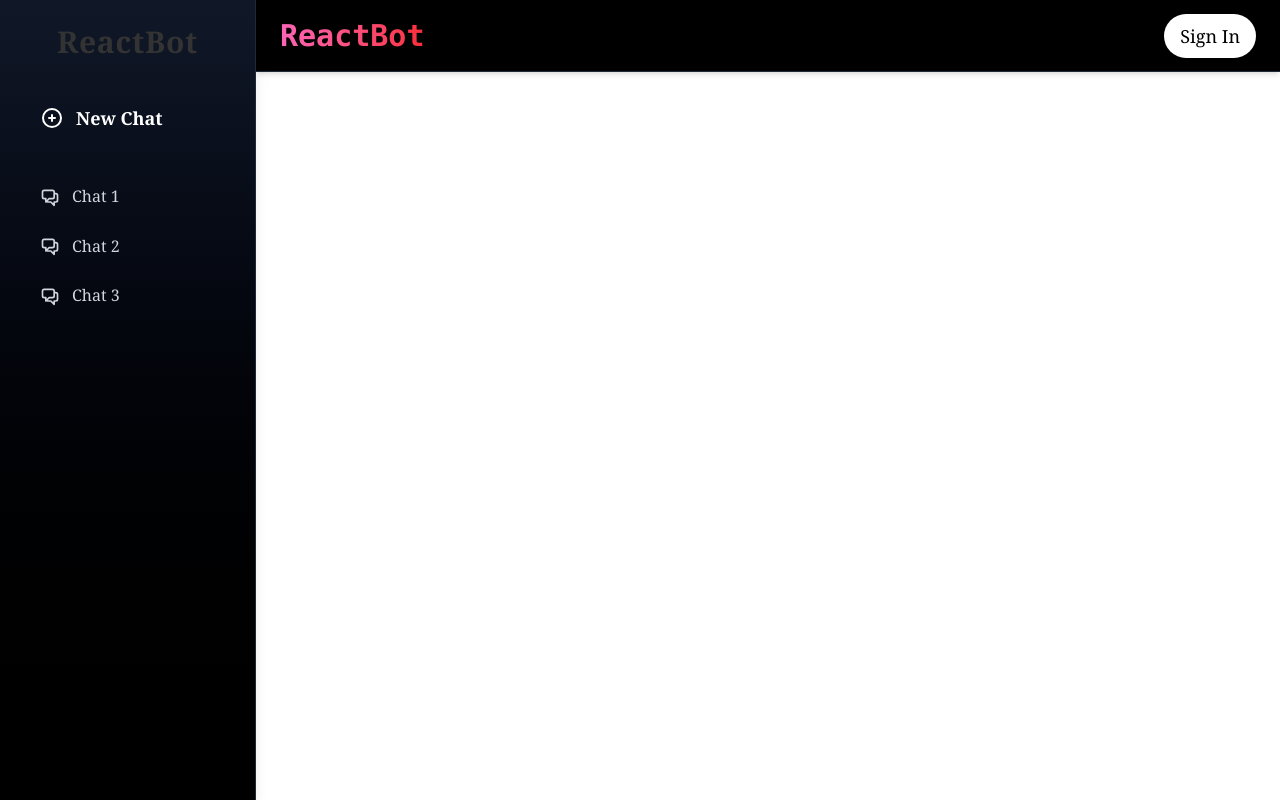
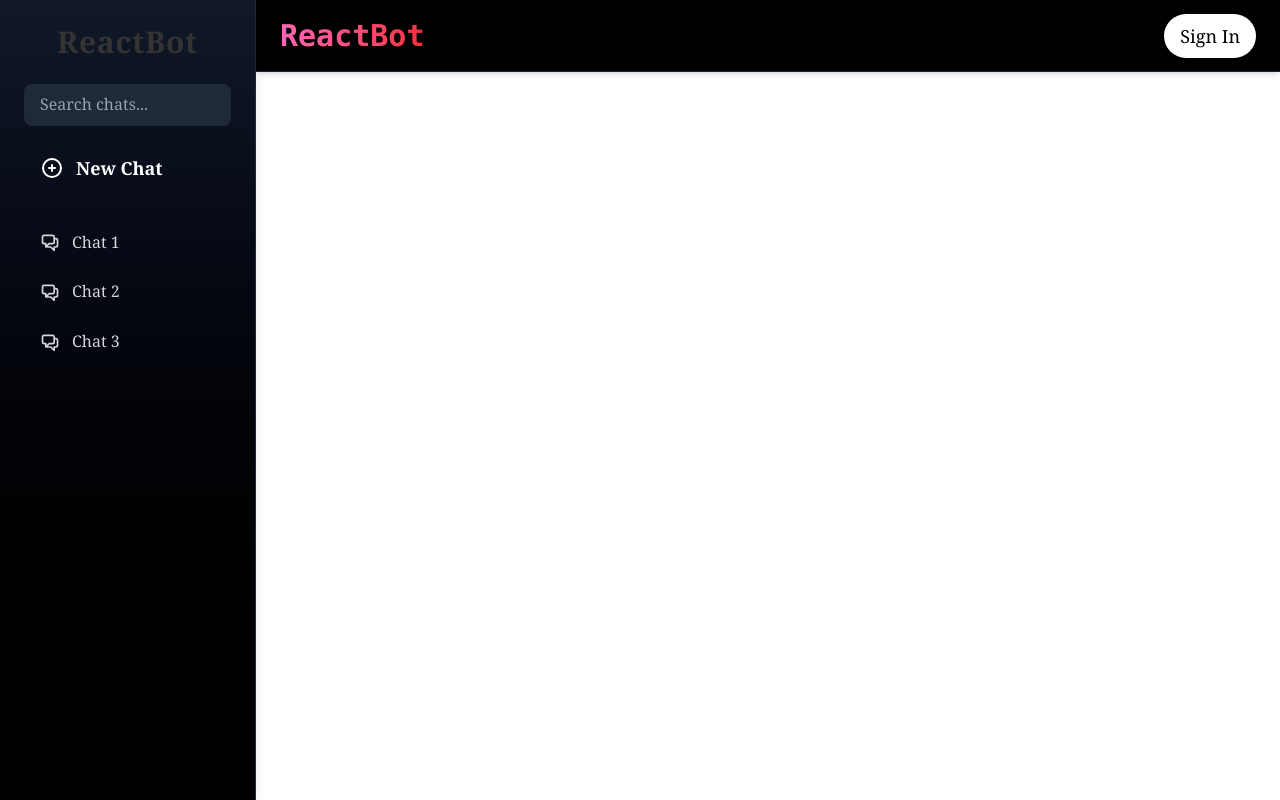
Before and after one commit to tejas-waghamare/Gemini-Clone, a React (Vite) app in the folder frontend-gemini/: page / in a window 1280 px wide. Built offline with nearby package versions, Linux system fonts and the light colour scheme.

Commit message:
add chat search and delete option

```diff
--- a/frontend-gemini/src/components/Sidebar.jsx
+++ b/frontend-gemini/src/components/Sidebar.jsx
@@ -1,12 +1,23 @@
 import { useState } from "react";
-import { useSelector } from "react-redux";
+import { useSelector, useDispatch } from "react-redux";
 import { Link, useLocation } from "react-router-dom";
-import { HiOutlineChatAlt2, HiOutlinePlusCircle, HiMenu, HiX } from "react-icons/hi";
+import { HiOutlineChatAlt2, HiOutlinePlusCircle, HiMenu, HiX, HiTrash } from "react-icons/hi";
+import { removeChat } from "../features/chatSlice"; // Replace with actual action if different
 
 const Sidebar = () => {
+  const dispatch = useDispatch();
   const chats = useSelector(state => state.chats.value);
   const location = useLocation();
   const [isOpen, setIsOpen] = useState(true);
+  const [searchTerm, setSearchTerm] = useState("");
+
+  const handleDelete = (id) => {
+    dispatch(removeChat(id));
+  };
+
+  const filteredChats = chats.filter(chat =>
+    chat.name.toLowerCase().includes(searchTerm.toLowerCase())
+  );
 
   return (
     <>
@@ -30,9 +41,18 @@ const Sidebar = () => {
           flex flex-col p-6
         `}
       >
-        <h2 className="text-3xl font-bold mb-8 text-center tracking-wide select-none">
+        <h2 className="text-3xl font-bold mb-6 text-center tracking-wide select-none">
           ReactBot
         </h2>
+
+        {/* Search Input */}
+        <input
+          type="text"
+          placeholder="Search chats..."
+          className="mb-4 p-2 px-4 rounded-lg bg-gray-800 text-white placeholder-gray-400 focus:outline-none"
+          value={searchTerm}
+          onChange={(e) => setSearchTerm(e.target.value)}
+        />
 
         <nav className="flex flex-col space-y-3 overflow-y-auto">
           <Link
@@ -45,28 +65,35 @@ const Sidebar = () => {
             New Chat
           </Link>
 
-          <div className="mt-4 flex-grow overflow-y-auto">
-            {chats.length === 0 && (
+          <div className="mt-4 flex-grow overflow-y-auto space-y-2">
+            {filteredChats.length === 0 ? (
               <p className="px-4 py-3 text-gray-400 text-sm">No chats available</p>
+            ) : (
+              filteredChats.map(chat => (
+                <div
+                  key={chat._id}
+                  className="group flex items-center justify-between px-4 py-2 rounded-lg hover:bg-gray-700 transition"
+                >
+                  <Link
+                    to={`/${chat._id}`}
+                    className={`flex items-center gap-3 truncate w-full ${
+                      location.pathname === `/${chat._id}` ? "text-white" : "text-gray-300"
+                    }`}
+                  >
+                    <HiOutlineChatAlt2 size={20} />
+                    <span className="truncate">{chat.name}</span>
+                  </Link>
+                  {/* Delete Icon on Hover */}
+                  <button
+                    onClick={() => handleDelete(chat._id)}
+                    className="text-red-500 opacity-0 group-hover:opacity-100 transition"
+                    title="Delete Chat"
+                  >
+                    <HiTrash size={18} />
+                  </button>
+                </div>
+              ))
             )}
-
-            {chats.map(chat => (
-              <Link
-                key={chat._id}
-                to={`/${chat._id}`}
-                className={`flex items-center gap-3 px-4 py-3 rounded-lg cursor-pointer truncate hover:bg-gray-700 transition
-                  ${
-                    location.pathname === `/${chat._id}`
-                      ? "bg-blue-700 text-white"
-                      : "text-gray-300"
-                  }
-                `}
-                title={chat.name}
-              >
-                <HiOutlineChatAlt2 size={20} />
-                <span className="truncate">{chat.name}</span>
-              </Link>
-            ))}
           </div>
         </nav>
       </aside>
@@ -75,6 +102,7 @@ const Sidebar = () => {
 };
 
 export default Sidebar;
+
 
 
 
--- a/frontend-gemini/src/features/chatSlice.js
+++ b/frontend-gemini/src/features/chatSlice.js
@@ -31,9 +31,12 @@ const chatSlice = createSlice({
         },
         deleteChat: (state, action) => {
             state.value = state.value.filter(chat => chat.id !== action.payload)
-        }
+        },
+         removeChat: (state, action) => {
+    state.value = state.value.filter(chat => chat._id !== action.payload);
+  }
     }
 });
 
-export const { createNewChat, deleteChat, setChats } = chatSlice.actions;
+export const { createNewChat, deleteChat, setChats,removeChat } = chatSlice.actions;
 export default chatSlice.reducer;
```
